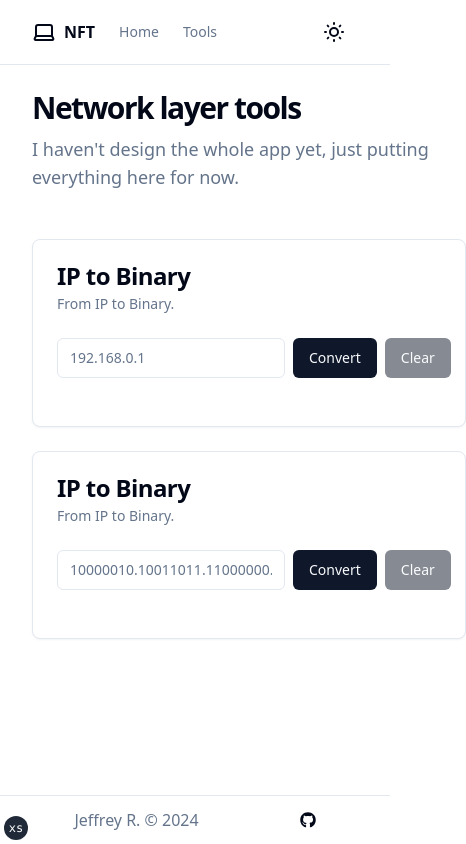
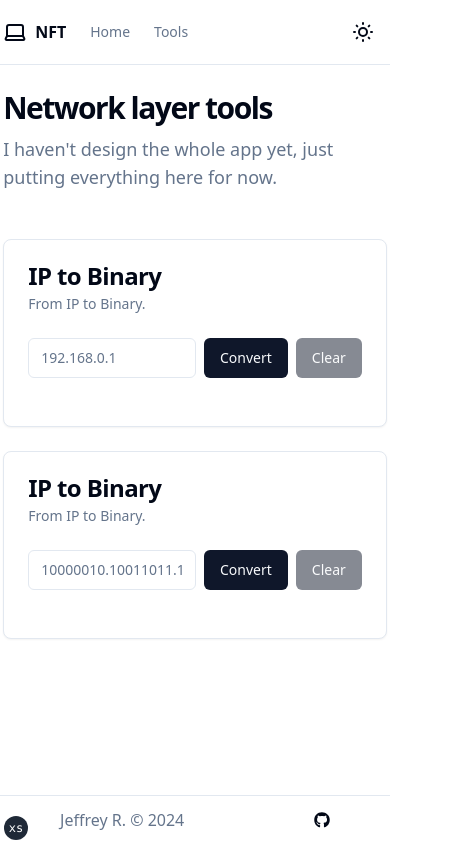
Before and after one commit to fengbanjiazhu/NetFunTools, a React (Vite) app: page /tools in a window 390 px wide. Shown: the whole page, 466 px wide, since content can reach past the window. Built offline with nearby package versions, Linux system fonts and the light colour scheme.

Commit message:
fixed styling under mobile screen

```diff
--- a/src/components/IpConverterCard.tsx
+++ b/src/components/IpConverterCard.tsx
@@ -83,14 +83,14 @@ function IpConverterCard({ regex, type }: IpConverterCardProps) {
   const afterConvert = reformHelper(ipStr, currentType ? ipToBin : binToIp);
 
   return (
-    <Card className="my-6 sm:min-w-full">
+    <Card className="my-6 sm:min-w-64 max-w-lg">
       <CardHeader>
         <CardTitle>IP to Binary</CardTitle>
         <CardDescription>From IP to Binary.</CardDescription>
       </CardHeader>
       <CardContent>
-        <div className="flex w-full max-w-sm items-center space-x-2">
-          <Input className="w-98" ref={inputRef} placeholder={exampleStr} />
+        <div className="flex w-full max-w-lg items-center space-x-2">
+          <Input ref={inputRef} placeholder={exampleStr} />
           <Button onClick={onSetIp}>Convert</Button>
           <Button
             disabled={!ipStr}
@@ -107,11 +107,11 @@ function IpConverterCard({ regex, type }: IpConverterCardProps) {
           {ipStr && (
             <>
               <p>
-                Result of <i className="font-bold tracking-wide">{ipStr} </i> is :
+                Result of <i className="sm:font-bold sm:tracking-wide">{ipStr} </i> is :
               </p>
               <br></br>
-              <div className="flex gap-4 text-xl">
-                <p className="tracking-wider">{afterConvert}</p>
+              <div className="flex gap-4 text-sm sm:text-xl">
+                <p className="sm:tracking-wider">{afterConvert}</p>
                 <CopyToClipboard onCopy={() => setCopied(true)} text={afterConvert}>
                   <button>{copied ? <LuCopyCheck /> : <LuCopy />}</button>
                 </CopyToClipboard>
--- a/tailwind.config.js
+++ b/tailwind.config.js
@@ -10,9 +10,13 @@ module.exports = {
   theme: {
     container: {
       center: true,
-      padding: "2rem",
+      padding: {
+        DEFAULT: "0.2rem",
+        xs: "0.2rem",
+      },
       screens: {
         "2xl": "1400px",
+        sm: "500px",
       },
     },
     extend: {
```
